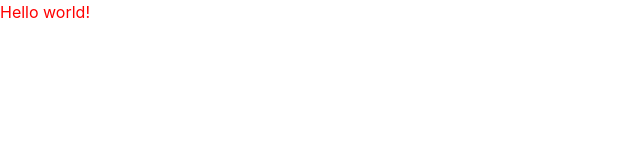
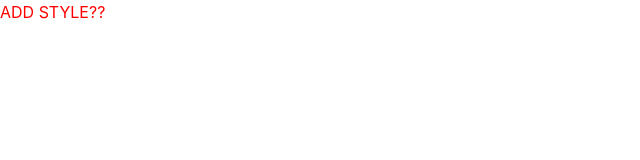
Before and after one commit to euneww/test-repo, a plain HTML site: page index.html in a window 1280 px wide. Shown: the full height of the page, 0-640 px from the left. Drawn offline with nearby package versions, Linux system fonts and the light colour scheme; a web font is replaced by a local one.

```diff
--- a/index.html
+++ b/index.html
@@ -41,7 +41,7 @@
 </head>
 
 <body>
-    Hello world!
+    ADD STYLE??
 </body>
 
 </html>
```
